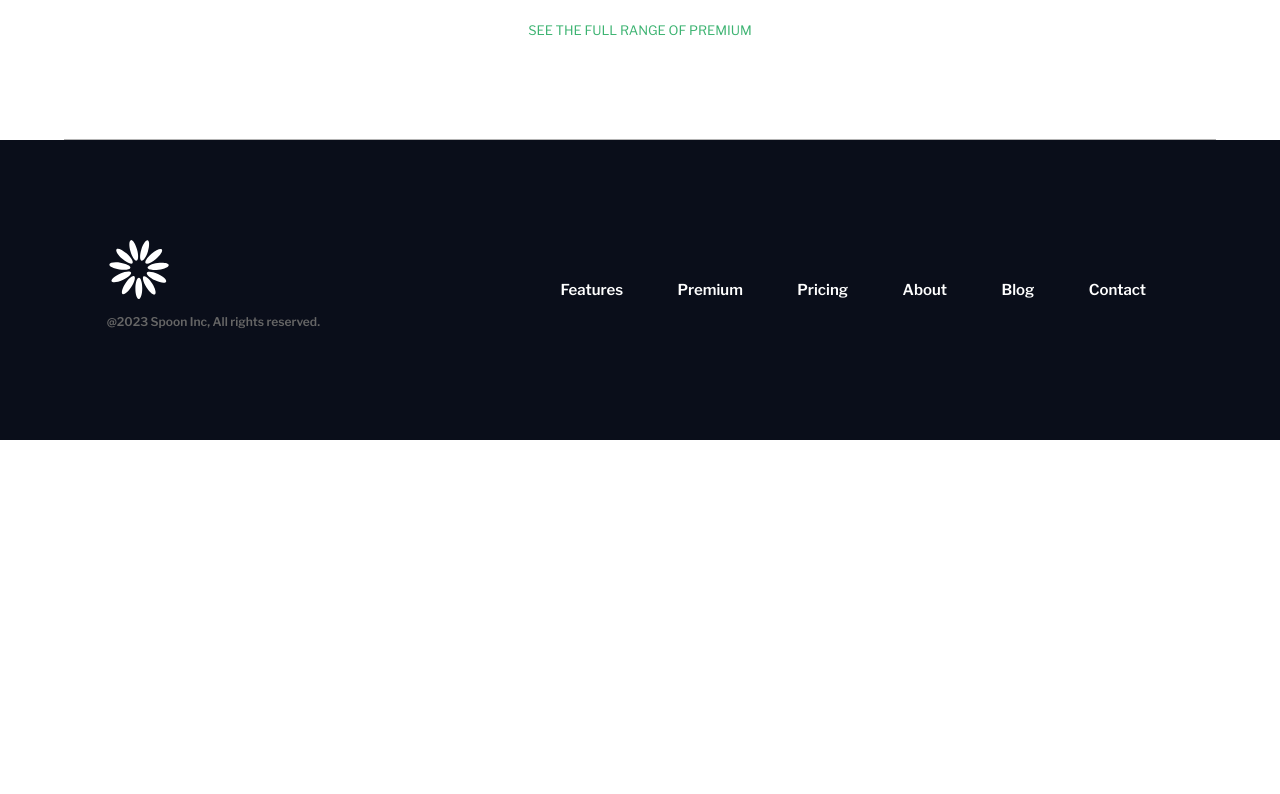
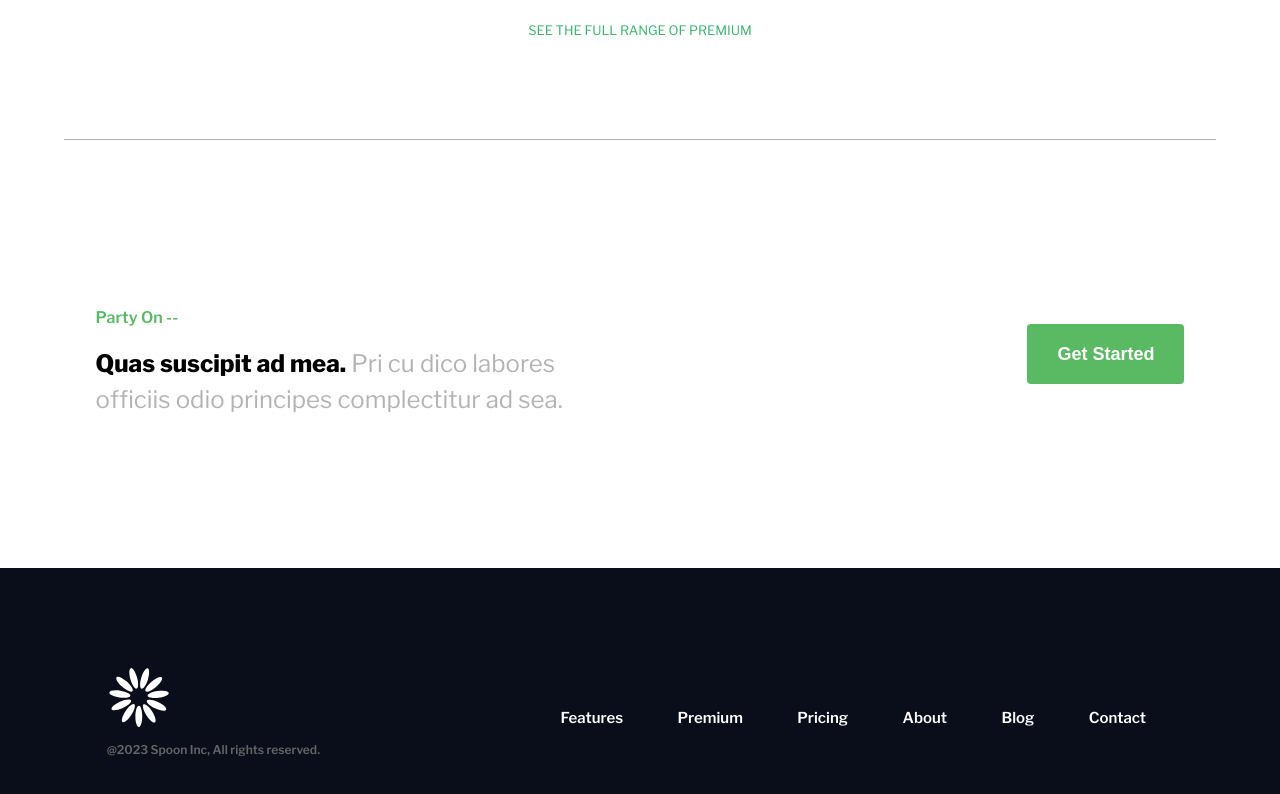
Before and after one commit to cey-t/catering-website, a React (Create React App) app: page / in a window 1280 px wide. Shown: the part 3486-4280 px from the top of the page. Before the commit the page ends 3926 px from the top, so only its background shows below. Built offline with nearby package versions, Linux system fonts and the light colour scheme.

Commit message:
Contact Us initially set up for normal screen design

```diff
--- /dev/null
+++ b/src/components/ContactSection/ContactUs.js
@@ -0,0 +1,18 @@
+import styles from "./ContactUs.module.scss";
+import ContextBox from "../ContextBox/ContextBox";
+import Button from "../Button/Button";
+const ContactUs = () => {
+  return (
+    <section className={styles.contactSection}>
+      <div>
+        <h3 className={styles.partyOn}>Party On --</h3>
+        <ContextBox
+          span="Quas suscipit ad mea."
+          text="Pri cu dico labores officiis odio principes complectitur ad sea."
+        />
+      </div>
+      <Button label="Get Started" />
+    </section>
+  );
+};
+export default ContactUs;
--- /dev/null
+++ b/src/components/ContactSection/ContactUs.module.scss
@@ -0,0 +1,14 @@
+.contactSection {
+  width: 90%;
+  margin: auto;
+  display: flex;
+  padding: 150px 0;
+  justify-content: center;
+  align-items: center;
+  .partyOn {
+    font-size: 16px;
+    font-weight: 600;
+    line-height: 24px;
+    color: #5ab963;
+  }
+}
--- a/src/pages/Home/Home.js
+++ b/src/pages/Home/Home.js
@@ -1,6 +1,7 @@
 import Button from "components/Button/Button";
 import Features from "./Features/Features";
 import PremiumDeal from "components/PremiumDeal/PremiumDeal";
+import ContactUs from "components/ContactSection/ContactUs";
 import About from "./About/About";
 import styles from "./Home.module.scss";
 const Home = () => {
@@ -21,6 +22,7 @@ const Home = () => {
       <Features />
       <About />
       <PremiumDeal />
+      <ContactUs />
     </>
   );
 };
```
